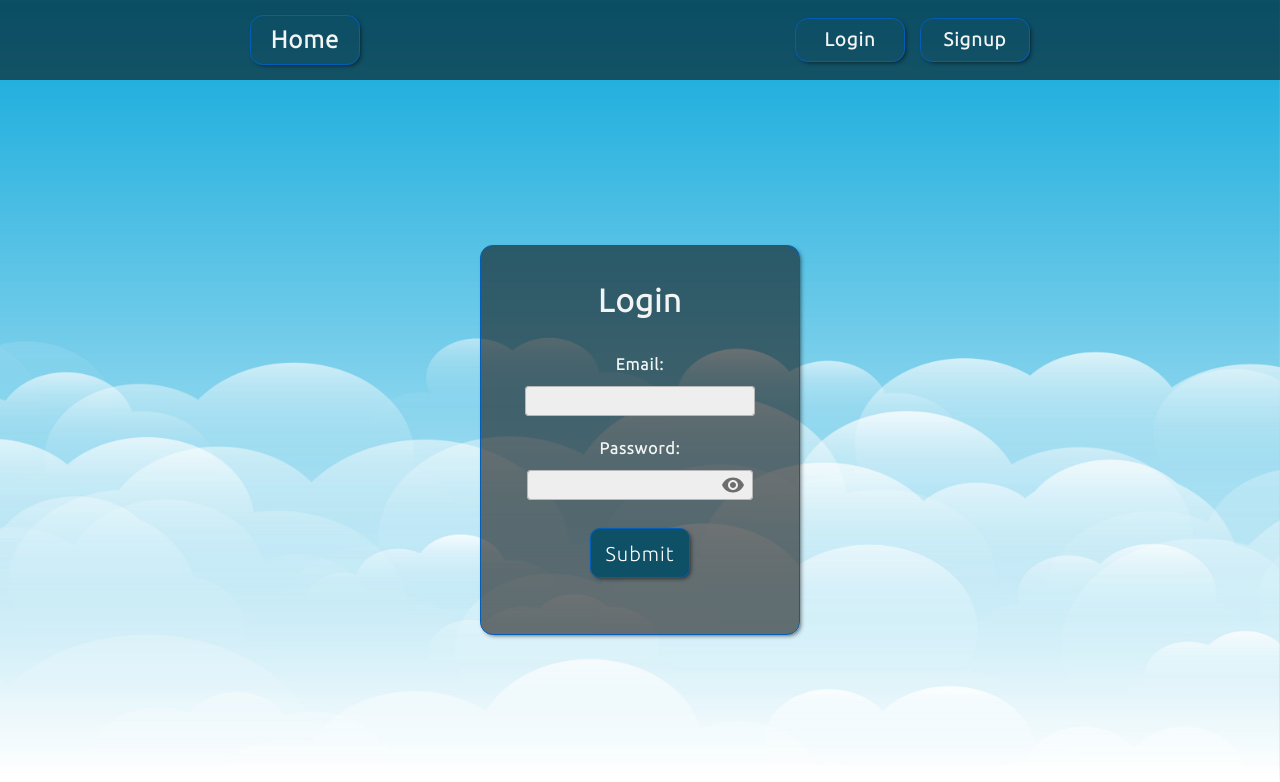
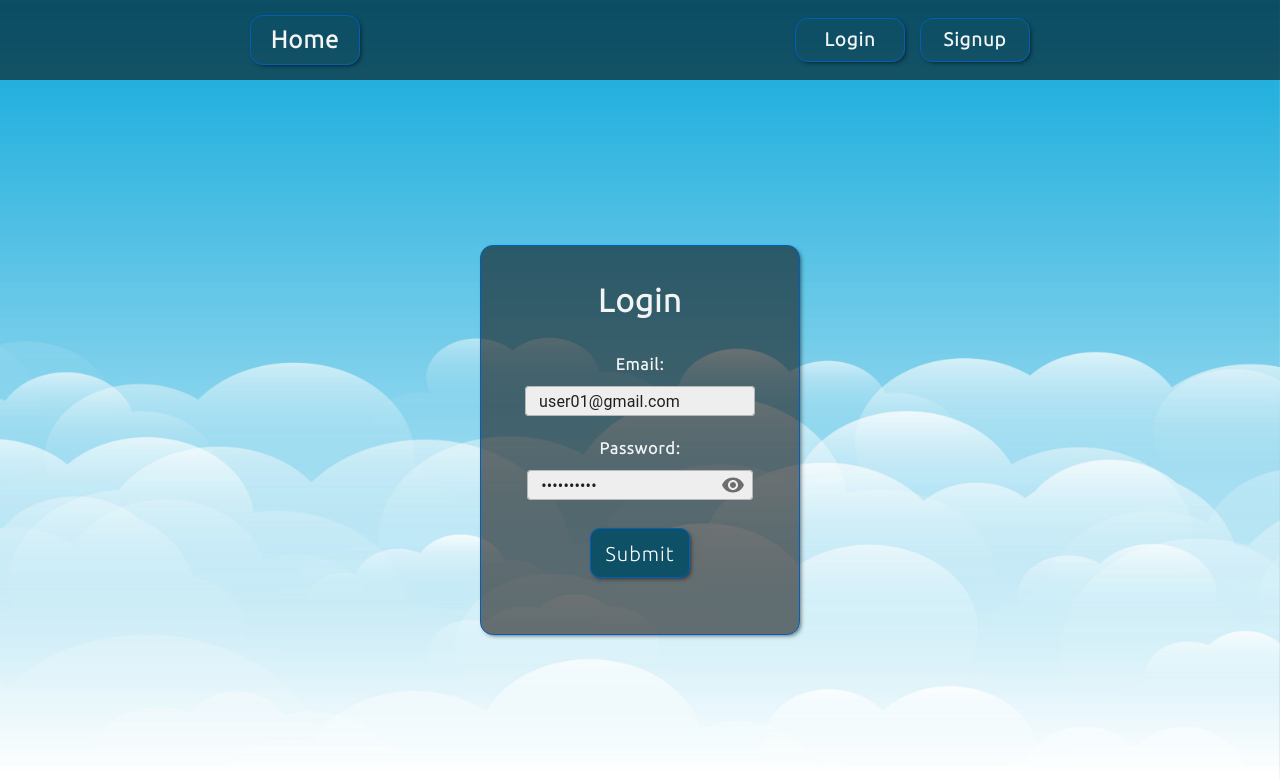
Before and after one commit to Matus28/Weather-web-application, a React (Vite) app in the folder app/: page /login in a window 1280 px wide. Shown: the top 782 px of the page. Built offline with nearby package versions, Linux system fonts and the light colour scheme; a web font is replaced by a local one.

Commit message:
refactor: adds default user for login

```diff
--- a/app/src/App.css
+++ b/app/src/App.css
@@ -34,7 +34,7 @@
   align-items: center;
   min-height: 580px;
   height: calc(100vh - 80px);
-  width: 73vw;
+  width: 80vw;
 }
 
 :root {
--- a/app/src/pages/Login.tsx
+++ b/app/src/pages/Login.tsx
@@ -8,8 +8,8 @@
 import "./Login.css";
 
 const Login = (): JSX.Element => {
-  const [email, setEmail] = React.useState<string>("");
-  const [password, setPassword] = React.useState<string>("");
+  const [email, setEmail] = React.useState<string>("user01@gmail.com");
+  const [password, setPassword] = React.useState<string>("ABCabc123!");
   const { error, isLoading, mutateAsync: login } = useLogin();
 
   const handleSubmit = async (event: React.FormEvent<HTMLFormElement>) => {
```
Also changed, not shown: 1 other file (tests, documents, lock files or other folders).
